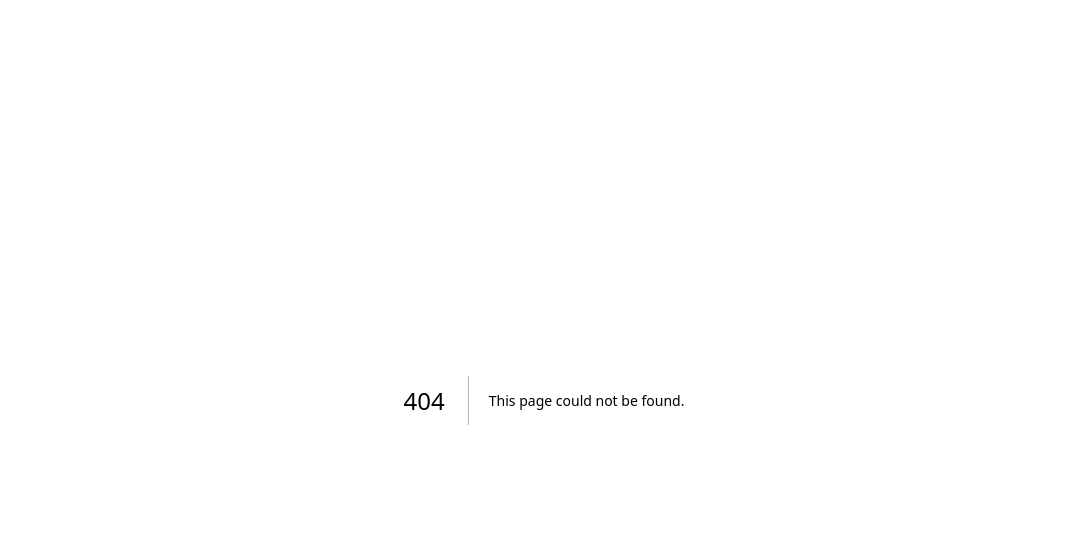
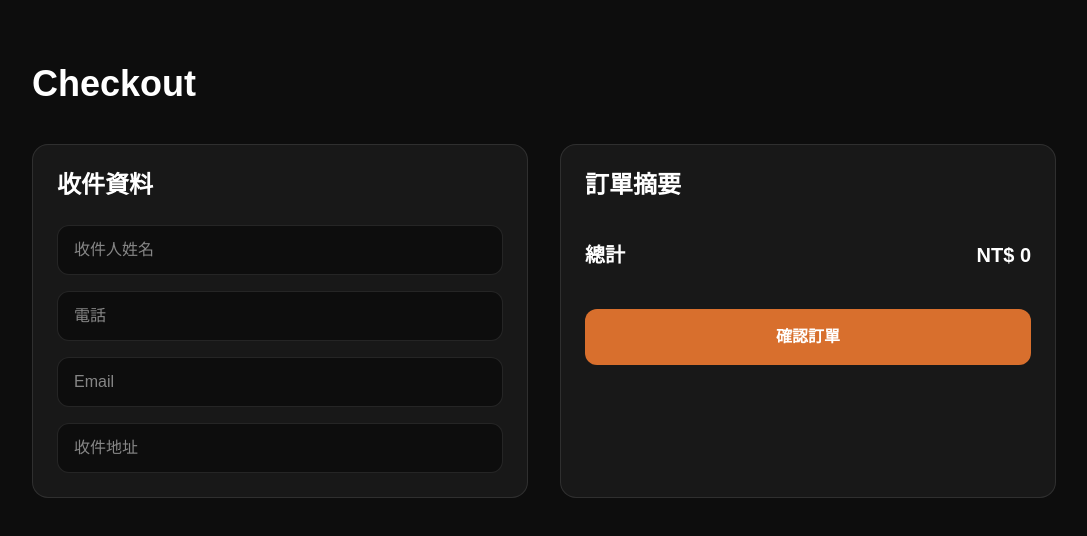
Before and after one commit to YUYU760619/kicks-center, a Next.js app: page /checkout in a window 1280 px wide. Before the commit this address had no page. Shown: the top 536 px of the page, without its empty margins (96-1183 px from the left). Built offline with nearby package versions, Linux system fonts and the light colour scheme.

Commit message:
Add checkout page

```diff
--- a/app/cart/page.tsx
+++ b/app/cart/page.tsx
@@ -133,9 +133,12 @@ const removeItem = (name: string) => {
                   總計：NT$ {total.toLocaleString()}
                 </p>
 
-                <button className="mt-4 rounded-xl bg-[#D86F2D] px-8 py-4 font-bold">
-                  前往結帳
-                </button>
+<a
+  href="/checkout"
+  className="mt-4 inline-block rounded-xl bg-[#D86F2D] px-8 py-4 font-bold"
+>
+  前往結帳
+</a>
               </div>
             </div>
           </>
--- /dev/null
+++ b/app/checkout/page.tsx
@@ -0,0 +1,99 @@
+"use client";
+import { useEffect, useState } from "react";
+
+type CartItem = {
+  name: string;
+  price: number;
+  image: string;
+  qty: number;
+};
+
+export default function CheckoutPage() {
+  const [cart, setCart] = useState<CartItem[]>([]);
+
+  useEffect(() => {
+    const savedCart = localStorage.getItem("cart");
+
+    if (savedCart) {
+      setCart(JSON.parse(savedCart));
+    }
+  }, []);
+
+  const total = cart.reduce(
+    (sum, item) => sum + item.price * item.qty,
+    0
+  );
+
+  return (
+    <main className="min-h-screen bg-[#0d0d0d] px-6 py-16 text-white">
+      <div className="mx-auto max-w-5xl">
+        <h1 className="text-4xl font-black">Checkout</h1>
+
+        <div className="mt-10 grid gap-8 md:grid-cols-2">
+          <section className="rounded-2xl border border-white/10 bg-[#181818] p-6">
+            <h2 className="text-2xl font-bold">收件資料</h2>
+
+            <div className="mt-6 flex flex-col gap-4">
+              <input
+                type="text"
+                placeholder="收件人姓名"
+                className="rounded-xl border border-white/10 bg-[#0d0d0d] px-4 py-3 outline-none"
+              />
+
+              <input
+                type="tel"
+                placeholder="電話"
+                className="rounded-xl border border-white/10 bg-[#0d0d0d] px-4 py-3 outline-none"
+              />
+
+              <input
+                type="email"
+                placeholder="Email"
+                className="rounded-xl border border-white/10 bg-[#0d0d0d] px-4 py-3 outline-none"
+              />
+
+              <input
+                type="text"
+                placeholder="收件地址"
+                className="rounded-xl border border-white/10 bg-[#0d0d0d] px-4 py-3 outline-none"
+              />
+            </div>
+          </section>
+
+          <section className="rounded-2xl border border-white/10 bg-[#181818] p-6">
+            <h2 className="text-2xl font-bold">訂單摘要</h2>
+
+            <div className="mt-6 flex flex-col gap-4">
+              {cart.map((item) => (
+                <div
+                  key={item.name}
+                  className="flex items-center justify-between border-b border-white/10 pb-4"
+                >
+                  <div>
+                    <p className="font-bold">{item.name}</p>
+                    <p className="text-sm text-zinc-400">
+                      數量：{item.qty}
+                    </p>
+                  </div>
+
+                  <p>
+                    NT$ {(item.price * item.qty).toLocaleString()}
+                  </p>
+                </div>
+              ))}
+
+              <div className="mt-4 flex items-center justify-between text-xl font-bold">
+                <span>總計</span>
+                <span>NT$ {total.toLocaleString()}</span>
+              </div>
+
+              <button className="mt-6 rounded-xl bg-[#D86F2D] px-8 py-4 font-bold">
+                確認訂單
+              </button>
+            </div>
+          </section>
+        </div>
+      </div>
+    </main>
+  );
+}
```
